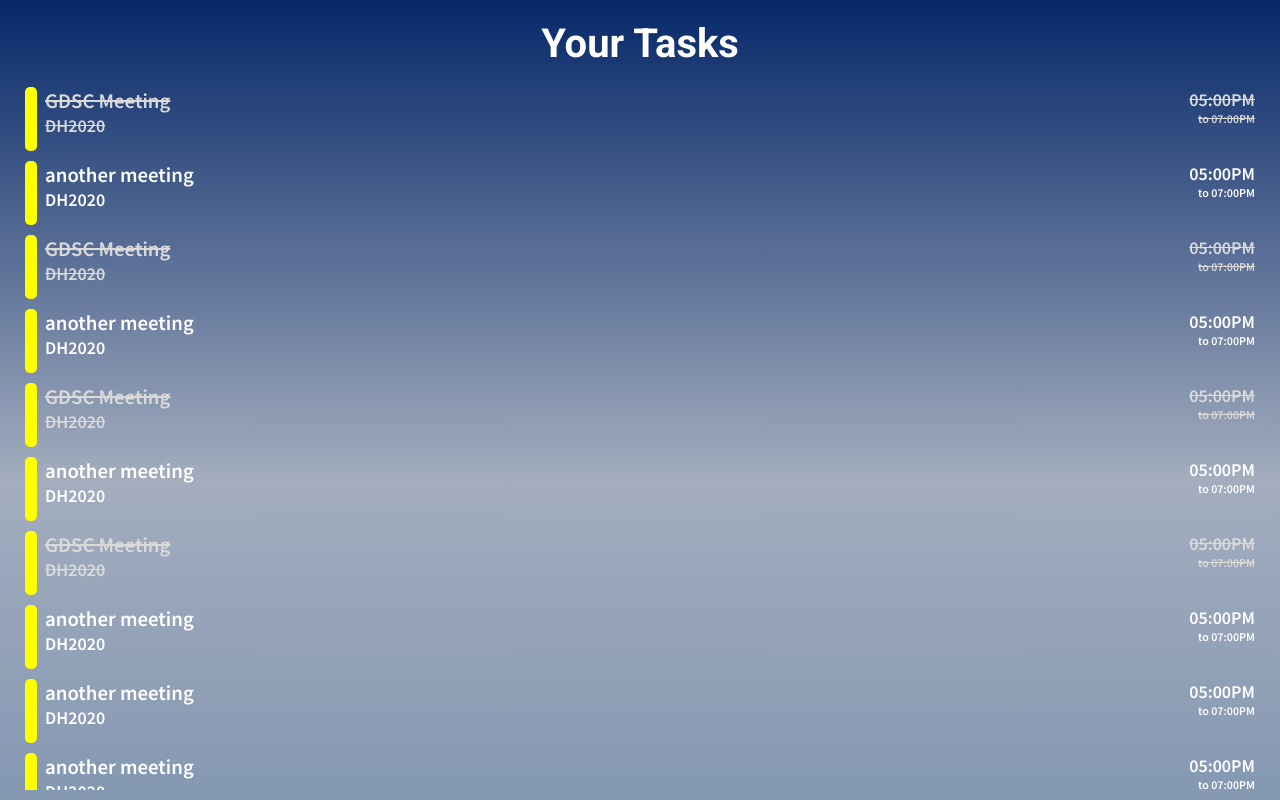
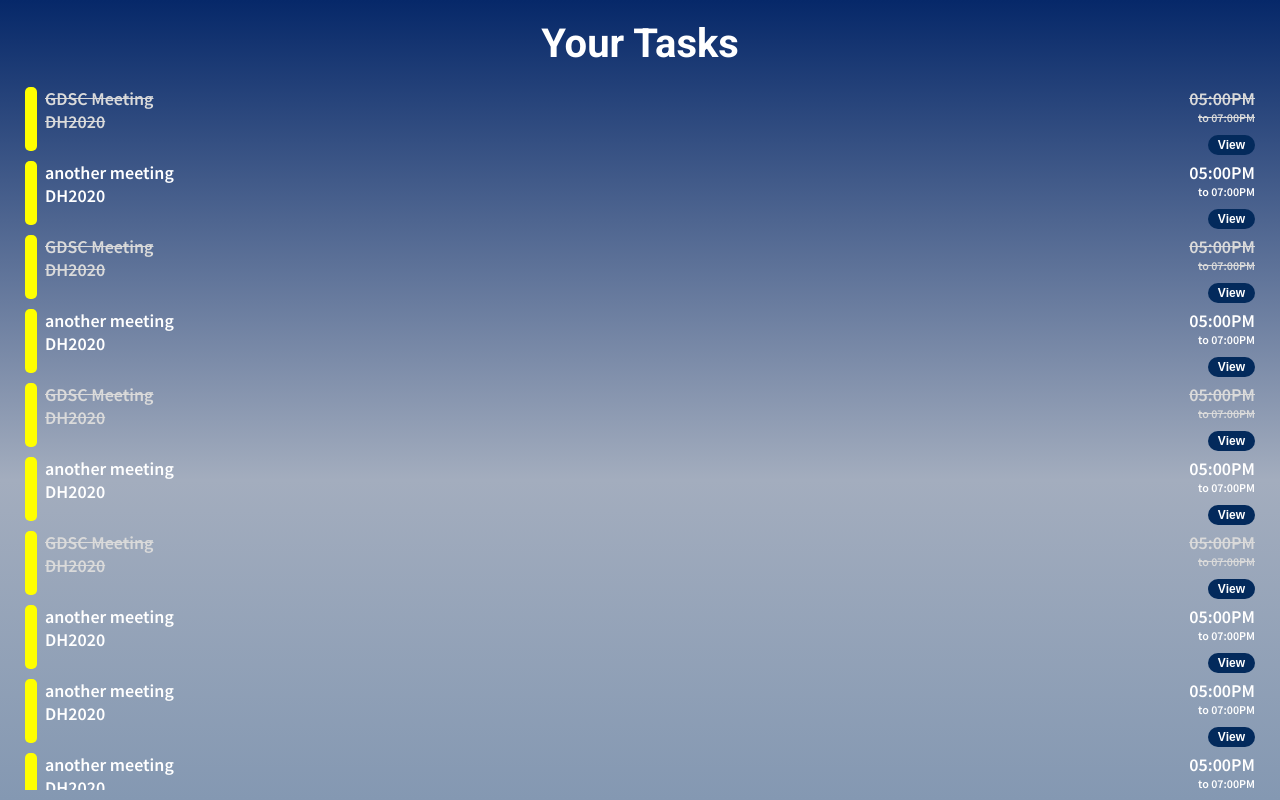
Before and after one commit to utmgdsc/UTimeManager, a React (Create React App) app in the folder client/: page /task_history in a window 1280 px wide. Built offline with nearby package versions, Linux system fonts and the light colour scheme.

Commit message:
Implement View action btn for read-only task cards

```diff
--- a/client/src/components/TaskCard/TaskCard.js
+++ b/client/src/components/TaskCard/TaskCard.js
@@ -14,40 +14,35 @@ const TaskCard = ({
 }) => {
   const [taskOngoing, setOngoing] = useState(isOngoing);
   const taskTextStyle = !taskOngoing ? styles.taskDone : "";
-  const noEditPadding = edittable ? {} : { paddingTop: "1px" };
+  const actionBtn = edittable ? (
+    <SmallActionButton
+      text={!taskOngoing ? "Start" : "End"}
+      toggleButton={() => {
+        setOngoing(!taskOngoing);
+      }}
+    />
+  ) : (
+    <SmallActionButton text={"View"} toggleButton={showDetailsDialog} />
+  );
+
   return (
     <div className={styles.taskContainer}>
       <div className={styles.colorBar}></div>
       <div
         className={styles.taskInfo}
-        onClick={showDetailsDialog}
-        style={noEditPadding}
+        onClick={edittable ? showDetailsDialog : () => {}}
       >
-        <p
-          className={taskTextStyle}
-          style={edittable ? {} : { fontSize: "1.3rem" }}
-        >
-          {title}
-        </p>
+        <p className={taskTextStyle}>{title}</p>
         <p className={taskTextStyle}>{location}</p>
       </div>
-      <div className={styles.timeInfo} style={noEditPadding}>
+      <div className={styles.timeInfo}>
         <p className={taskTextStyle}>{startTime}</p>
         <p
           className={taskOngoing ? styles.endTimeStyle : styles.taskDoneEndTime}
         >
           to {endTime}
         </p>
-        {edittable ? (
-          <SmallActionButton
-            text={!taskOngoing ? "Start" : "End"}
-            toggleButton={() => {
-              setOngoing(!taskOngoing);
-            }}
-          />
-        ) : (
-          <></>
-        )}
+        {actionBtn}
       </div>
     </div>
   );
```
